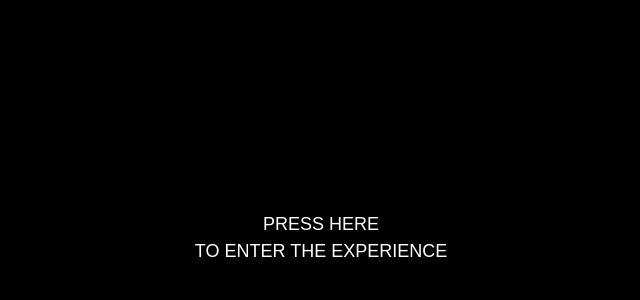
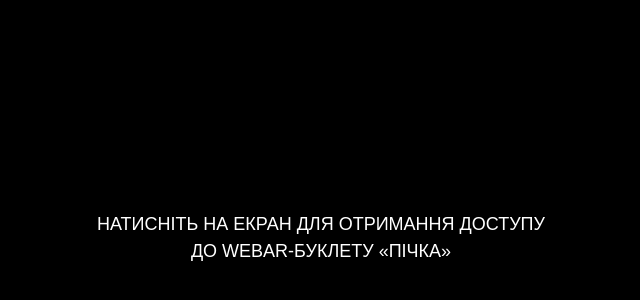
Before and after one commit to pivondepalo/Web-AR, a plain HTML site: page index.html in a window 1280 px wide. Shown: the part 162-462 px from the top of the page, without its empty margins (319-959 px from the left). Drawn offline with nearby package versions, Linux system fonts and the light colour scheme.

Commit message:
Changed by GitHub

```diff
--- a/index.html
+++ b/index.html
@@ -28,9 +28,9 @@
                 text-transform: uppercase; font-family: Arial, Helvetica, sans-serif; font-weight: 400; line-height: 1.5em; font-size: large; white-space: nowrap;
                 user-select: none; pointer-events: none;
             ">
-            Press here
+            Натисніть на екран для отримання доступу
             <br>
-            to enter the experience
+            до WebAR-буклету «Пічка»
         </div>
     </div>
 
```
